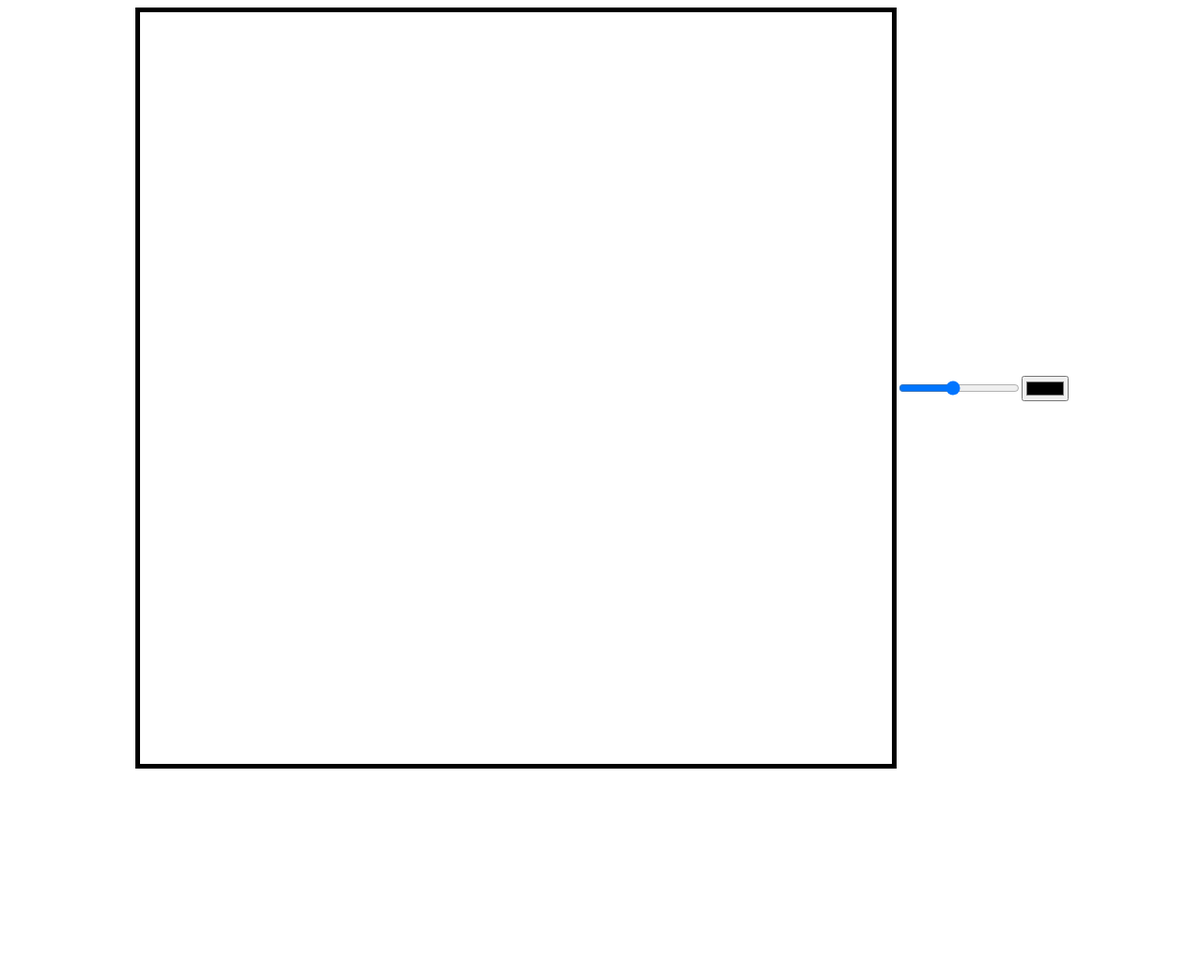
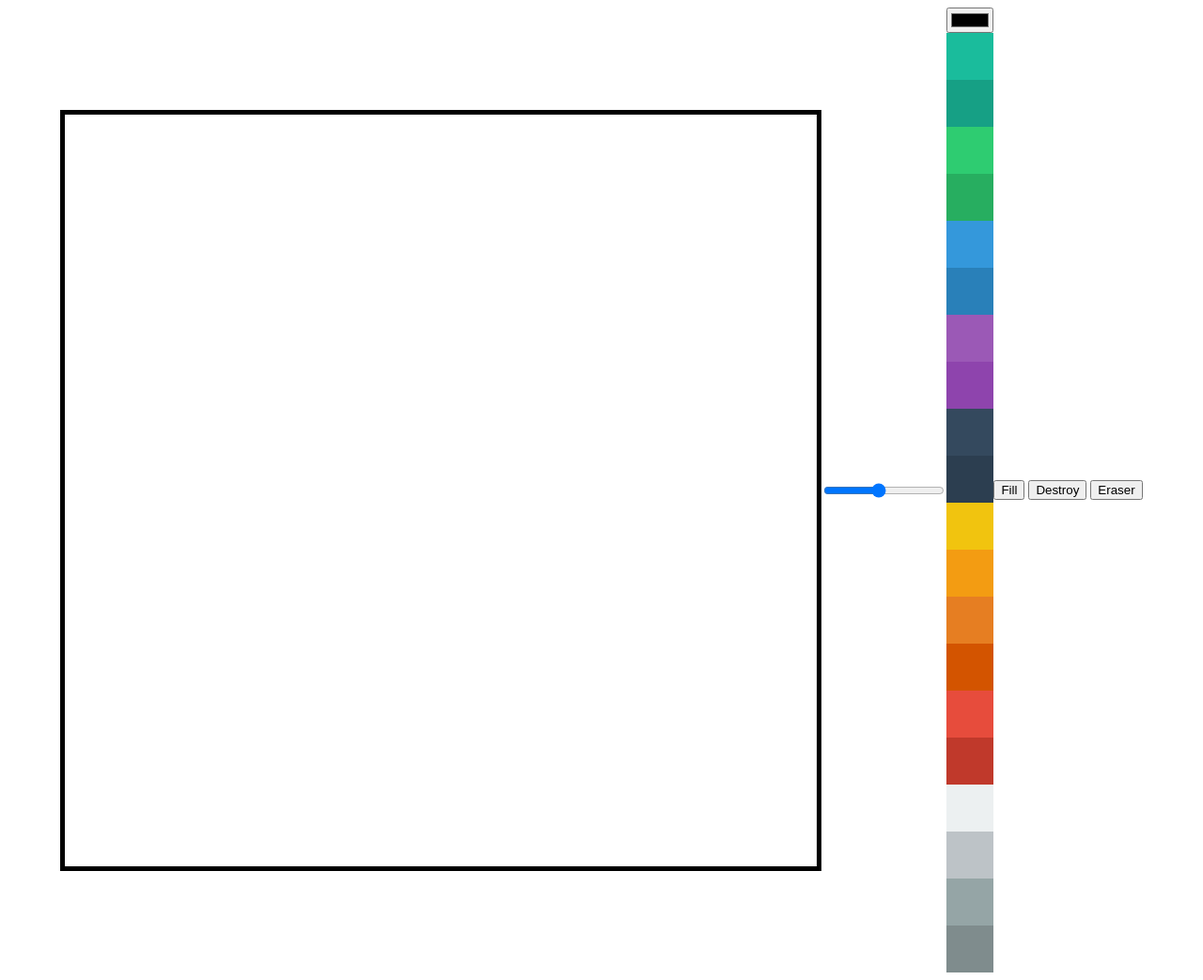
Before and after one commit to sloth-89/VJS_Canvas, a plain HTML site: page index.html in a window 1280 px wide. Shown: the whole page at 94% size. Before the commit the page ends 826 px from the top, so only its background shows below. Drawn offline with Linux system fonts and the light colour scheme.

Commit message:
SECOND COMMIT

```diff
--- a/app.js
+++ b/app.js
@@ -1,10 +1,23 @@
 const lineWidth = document.getElementById("line-width");
 const color = document.getElementById("color");
+const colorOptions = Array.from(
+  document.getElementsByClassName("color-option")
+);
+const modeBtn = document.getElementById("mode-btn");
+const destroyBtn = document.getElementById("destroy-btn");
+const eraserBtn = document.getElementById("eraser-btn");
+
 const canvas = document.querySelector("canvas");
 const ctx = canvas.getContext("2d");
-canvas.width = 800;
-canvas.height = 800;
+
+const CANVAS_WIDH = 800;
+const CANVAS_HEIGHT = 800;
+
+canvas.width = CANVAS_WIDH;
+canvas.height = CANVAS_HEIGHT;
 ctx.lineWidth = lineWidth.value;
+let isPainting = false;
+let isFilling = false;
 
 // 모든 시작은 canvas의 outline부터 0,0
 // ctx.rect(50, 50, 100, 100); // 네모
@@ -80,7 +93,6 @@ ctx.lineWidth = lineWidth.value;
 // canvas.addEventListener("mousemove", onClick);
 
 // 마우스로 그림 그리기
-let isPainting = false;
 
 function onMove(event) {
   if (isPainting) {
@@ -109,10 +121,51 @@ function onColorChange(event) {
   ctx.fillStyle = event.target.value;
 }
 
+function onColorClick(event) {
+  const colorValue = event.target.dataset.color;
+  ctx.strokeStyle = colorValue;
+  ctx.fillStyle = colorValue;
+  color.value = colorValue;
+}
+
+function onModeClick() {
+  if (isFilling) {
+    isFilling = false;
+    modeBtn.innerText = "Fill";
+  } else {
+    isFilling = true;
+    modeBtn.innerText = "Draw";
+  }
+}
+
+function onCanvasClick() {
+  if (isFilling) {
+    ctx.fillRect(0, 0, CANVAS_WIDH, CANVAS_HEIGHT);
+  }
+}
+
+function onDestroyClick() {
+  ctx.fillStyle = "white";
+  ctx.fillRect(0, 0, CANVAS_WIDH, CANVAS_HEIGHT);
+}
+
+function onEraserClick() {
+  ctx.strokeStyle = "white";
+  isFilling = false;
+  modeBtn.innerText = "Fill";
+}
+
 canvas.addEventListener("mousemove", onMove);
 canvas.addEventListener("mousedown", startPainting);
 canvas.addEventListener("mouseup", cancelPainting);
 canvas.addEventListener("mouseleave", cancelPainting);
+canvas.addEventListener("click", onCanvasClick);
 
 lineWidth.addEventListener("change", onLineWidthChange);
 color.addEventListener("change", onColorChange);
+
+colorOptions.forEach((color) => color.addEventListener("click", onColorClick));
+
+modeBtn.addEventListener("click", onModeClick);
+destroyBtn.addEventListener("click", onDestroyClick);
+eraserBtn.addEventListener("click", onEraserClick);
--- a/index.html
+++ b/index.html
@@ -9,7 +9,114 @@
   <body>
     <canvas></canvas>
     <input id="line-width" type="range" min="1" max="10" value="5" step="0.1" />
-    <input type="color" id="color" />
+    <div>
+      <input type="color" id="color" />
+      <div
+        class="color-option"
+        style="background-color: #1abc9c"
+        data-color="#1abc9c"
+      ></div>
+      <div
+        class="color-option"
+        style="background-color: #16a085"
+        data-color="#16a085"
+      ></div>
+      <div
+        class="color-option"
+        style="background-color: #2ecc71"
+        data-color="#2ecc71"
+      ></div>
+      <div
+        class="color-option"
+        style="background-color: #27ae60"
+        data-color="#27ae60"
+      ></div>
+      <div
+        class="color-option"
+        style="background-color: #3498db"
+        data-color="#3498db"
+      ></div>
+      <div
+        class="color-option"
+        style="background-color: #2980b9"
+        data-color="#2980b9"
+      ></div>
+      <div
+        class="color-option"
+        style="background-color: #9b59b6"
+        data-color="#9b59b6"
+      ></div>
+      <div
+        class="color-option"
+        style="background-color: #8e44ad"
+        data-color="#8e44ad"
+      ></div>
+      <div
+        class="color-option"
+        style="background-color: #34495e"
+        data-color="#34495e"
+      ></div>
+      <div
+        class="color-option"
+        style="background-color: #2c3e50"
+        data-color="#2c3e50"
+      ></div>
+      <div
+        class="color-option"
+        style="background-color: #f1c40f"
+        data-color="#f1c40f"
+      ></div>
+      <div
+        class="color-option"
+        style="background-color: #f39c12"
+        data-color="#f39c12"
+      ></div>
+      <div
+        class="color-option"
+        style="background-color: #e67e22"
+        data-color="#e67e22"
+      ></div>
+      <div
+        class="color-option"
+        style="background-color: #d35400"
+        data-color="#d35400"
+      ></div>
+      <div
+        class="color-option"
+        style="background-color: #e74c3c"
+        data-color="#e74c3c"
+      ></div>
+      <div
+        class="color-option"
+        style="background-color: #c0392b"
+        data-color="#c0392b"
+      ></div>
+      <div
+        class="color-option"
+        style="background-color: #ecf0f1"
+        data-color="#ecf0f1"
+      ></div>
+      <div
+        class="color-option"
+        style="background-color: #bdc3c7"
+        data-color="#bdc3c7"
+      ></div>
+      <div
+        class="color-option"
+        style="background-color: #95a5a6"
+        data-color="#95a5a6"
+      ></div>
+      <div
+        class="color-option"
+        style="background-color: #7f8c8d"
+        data-color="#7f8c8d"
+      ></div>
+    </div>
+    <div>
+      <button id="mode-btn">Fill</button>
+      <button id="destroy-btn">Destroy</button>
+      <button id="eraser-btn">Eraser</button>
+    </div>
     <script src="app.js"></script>
   </body>
 </html>
--- a/styles.css
+++ b/styles.css
@@ -9,3 +9,9 @@ body {
   justify-content: center;
   align-items: center;
 }
+
+.color-option {
+  width: 50px;
+  height: 50px;
+  cursor: pointer;
+}
```
